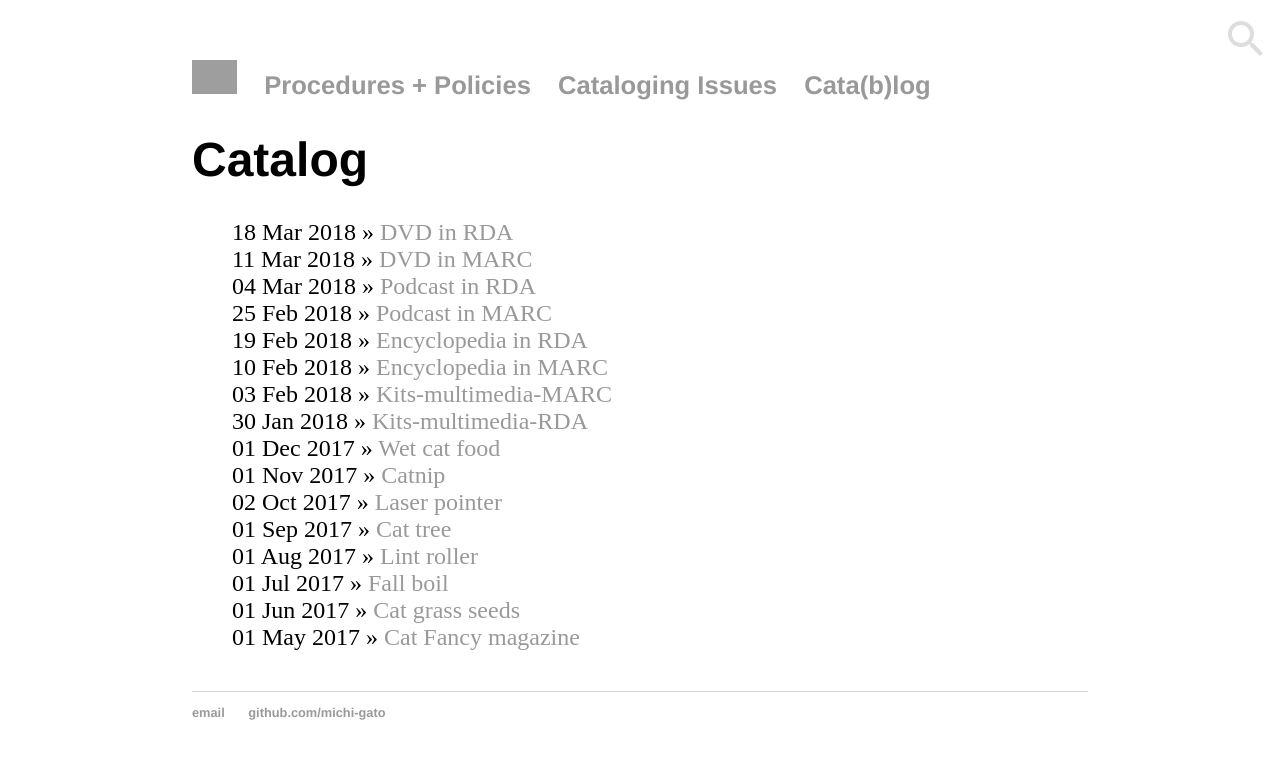
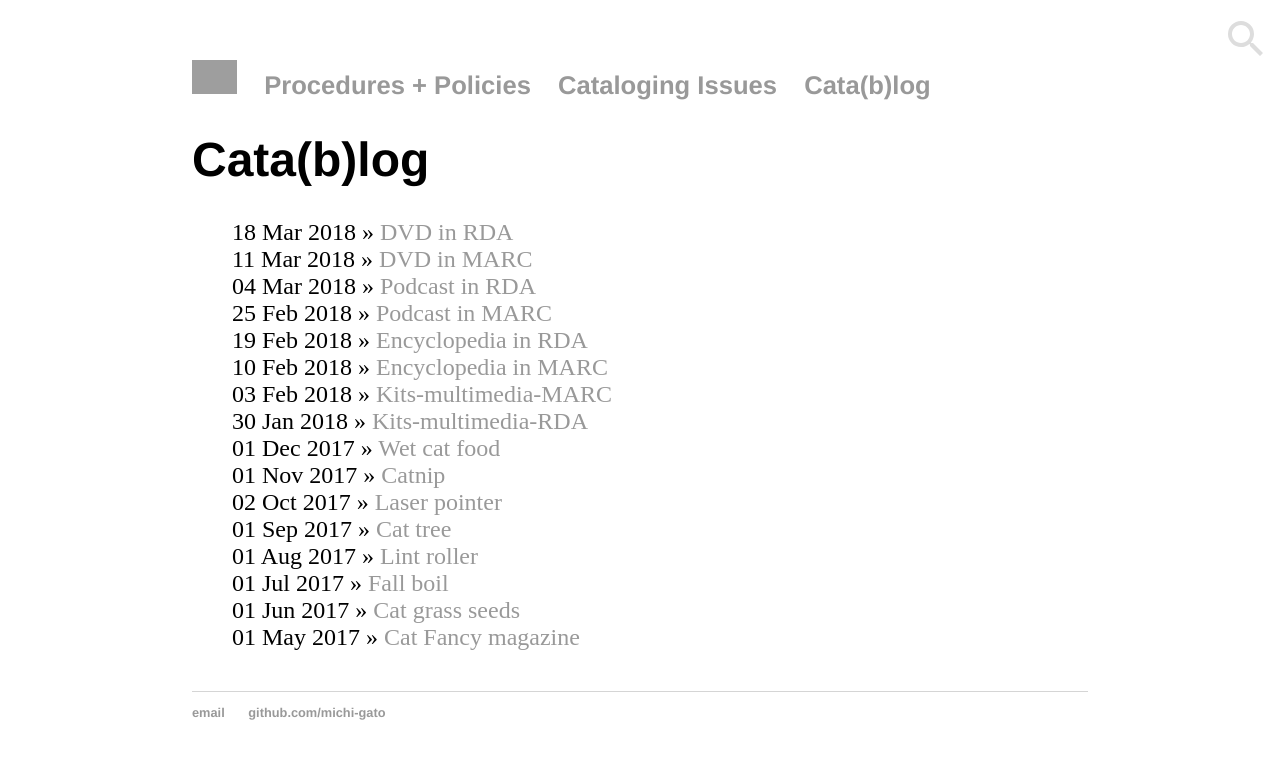
Before and after one commit to cat-alog/cat-alog.github.io, a Jekyll site: the page built from blog/index.html, in a window 1280 px wide. Shown: the top 759 px of the page. Built offline with Jekyll 4.4.1, drawn with Linux system fonts in a browser that asks for light colours; grey boxes are pictures that could not be loaded.

Commit message:
catablog title

```diff
--- a/blog/index.html
+++ b/blog/index.html
@@ -1,6 +1,6 @@
 ---
 layout: default
-title: Catalog
+title: Cata(b)log
 ---
 	<h1>{{ page.title }}</h1>
 	<ul class="posts">
```
